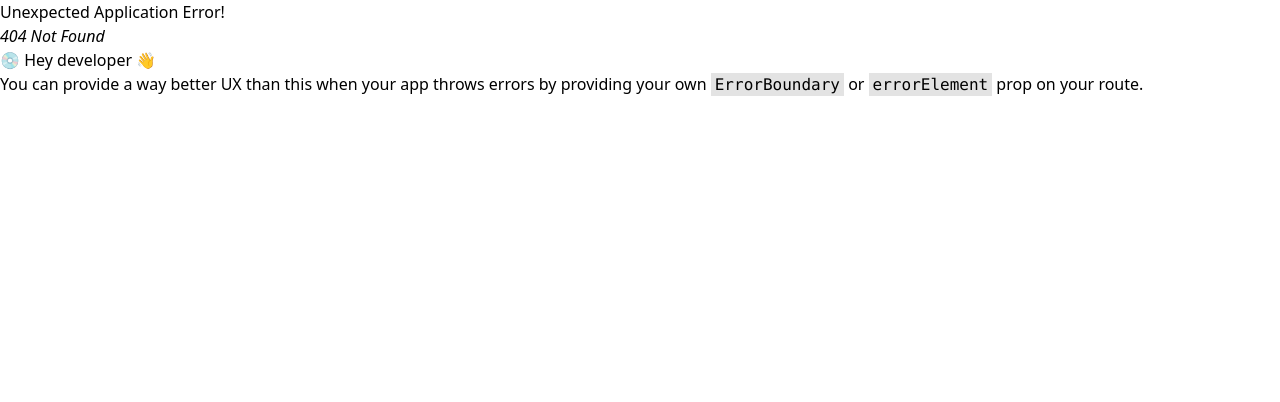
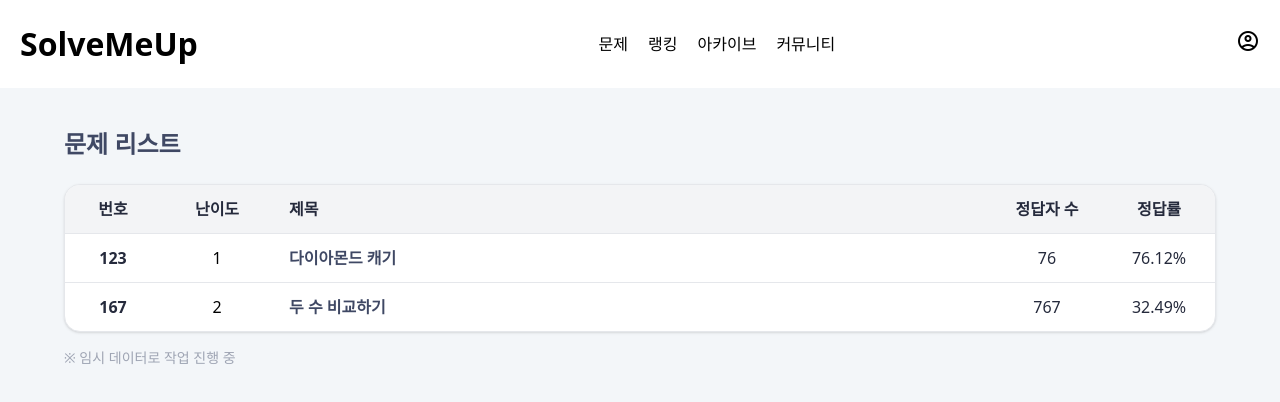
Before and after one commit to HoldAndWait/Client, a React (Vite) app in the folder Frontend/: page /problems in a window 1280 px wide. Before the commit this address had no page. Shown: the top 402 px of the page. Built offline with nearby package versions, Linux system fonts and the light colour scheme.

Commit message:
feat: 문제 리스트 페이지 및 파일 구조 생성

```diff
--- /dev/null
+++ b/Frontend/src/pages/Problems/ProblemListPage.jsx
@@ -0,0 +1,86 @@
+import React from "react";
+import { Link } from "react-router-dom";
+
+const mockProblems = [
+  {
+    id: 123,
+    title: "다이아몬드 캐기",
+    difficulty: 1,
+    solved: true,
+    bookmarked: false,
+    acceptedCount: 76,
+    acceptanceRate: 76.12,
+  },
+  {
+    id: 167,
+    title: "두 수 비교하기",
+    difficulty: 2,
+    solved: false,
+    bookmarked: true,
+    acceptedCount: 767,
+    acceptanceRate: 32.49,
+  },
+];
+
+
+const ProblemList = () => {
+  return (
+    <div className="bg-smu-base min-h-screen px-10 py-10">
+      <div className="max-w-6xl mx-auto">
+        <h1 className="text-2xl font-black text-smu-navy mb-6">문제 리스트</h1>
+
+        <div className="bg-white rounded-2xl shadow overflow-hidden border border-gray-200">
+          <table className="w-full text-left">
+            <thead className="bg-gray-100 text-smu-black">
+              <tr>
+                <th className="px-4 py-3 w-24 text-center">번호</th>
+                <th className="px-4 py-3 w-28 text-center">난이도</th>
+                <th className="px-4 py-3">제목</th>
+                <th className="px-4 py-3 w-28 text-center">정답자 수</th>
+                <th className="px-4 py-3 w-28 text-center">정답률</th>
+              </tr>
+            </thead>
+
+            <tbody>
+              {mockProblems.map((p) => (
+                <tr
+                  key={p.id}
+                  className="border-t border-gray-200 hover:bg-gray-50 transition"
+                >
+                  <td className="px-4 py-3 text-center font-semibold text-smu-black">
+                    {p.id}
+                  </td>
+
+                  <td className="px-4 py-3 text-center">{p.difficulty}</td>
+
+                  <td className="px-4 py-3">
+                    <Link
+                      to={`/problems/${p.id}`}
+                      className="font-semibold text-smu-navy"
+                    >
+                      {p.title}
+                    </Link>
+                  </td>
+
+                  <td className="px-4 py-3 text-center text-smu-black">
+                    {p.acceptedCount.toLocaleString()}
+                  </td>
+
+                  <td className="px-4 py-3 text-center text-smu-black">
+                    {p.acceptanceRate.toFixed(2)}%
+                  </td>
+                </tr>
+              ))}
+            </tbody>
+          </table>
+        </div>
+
+        <p className="mt-4 text-sm text-smu-gray">
+          ※ 임시 데이터로 작업 진행 중
+        </p>
+      </div>
+    </div>
+  );
+};
+
+export default ProblemList;
--- a/Frontend/src/router/index.jsx
+++ b/Frontend/src/router/index.jsx
@@ -2,6 +2,7 @@
 import CommunityListPage from "@pages/Community/CommunityListPage";
 import CommunityWritePage from "@pages/Community/CommunityWritePage";
 import CommunityDetailPage from "@pages/Community/CommunityDeatailPage";
+import ProblemListPage from "@pages/Problems/ProblemListPage";
 import MyPage from "@pages/MyPage/MyPageGate";
 
 const routerInfo = [
@@ -26,6 +27,10 @@
         element: <CommunityDetailPage />,
       },
       {
+        path: "problems",
+        element: <ProblemListPage />,
+      },
+      {
         path: "mypage",
         element: <MyPage />,
       },
```
Also changed, not shown: Frontend/src/components/ProblemSetup/EditorPane.jsx (added), Frontend/src/components/ProblemSetup/ProblemPane.jsx (added), Frontend/src/components/ProblemSetup/TestPane.jsx (added), Frontend/src/components/ProblemSetup/TopBar.jsx (added), Frontend/src/components/ProblemTab/DiscussionTab.jsx (added), Frontend/src/components/ProblemTab/ProblemStatement.jsx (added), Frontend/src/components/ProblemTab/SolutionsTab.jsx (added), Frontend/src/components/ProblemTab/SubmissionsTab.jsx (added), Frontend/src/pages/Problems/ProblemDetail.jsx (added).
